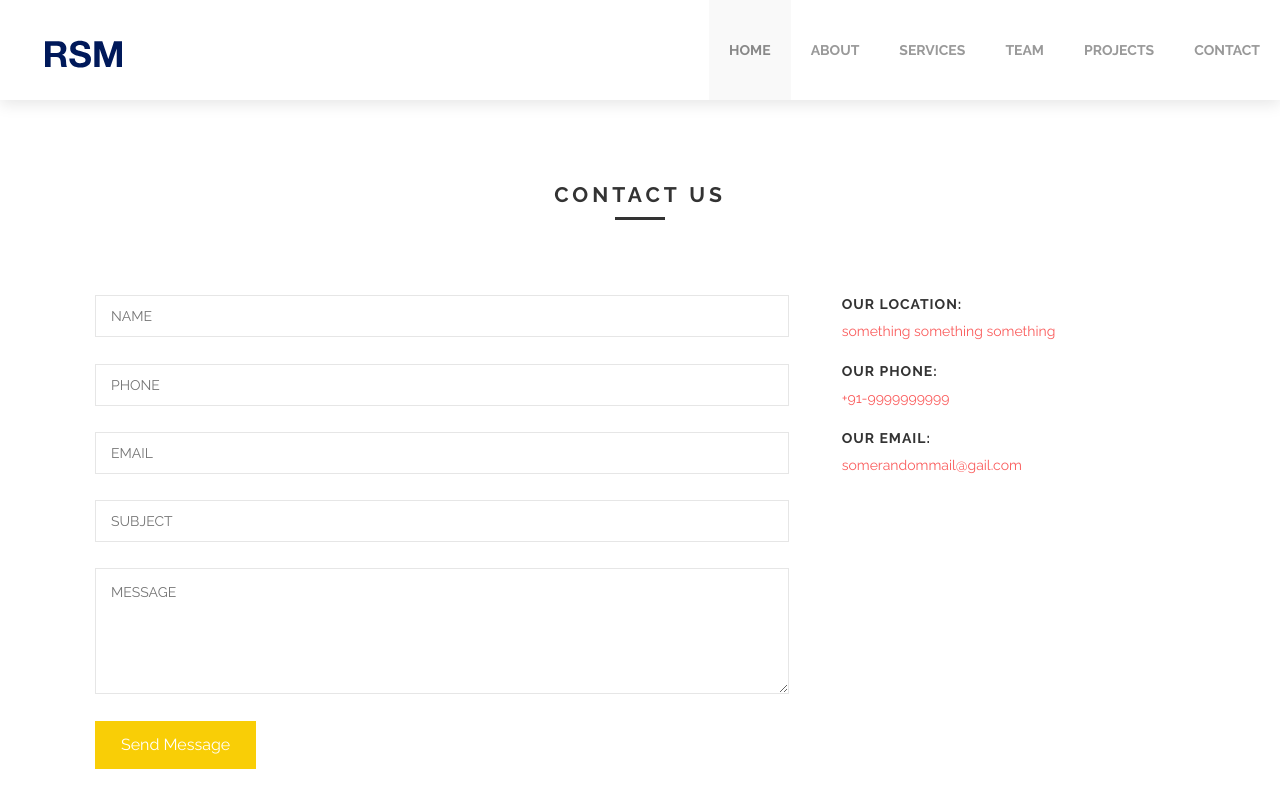
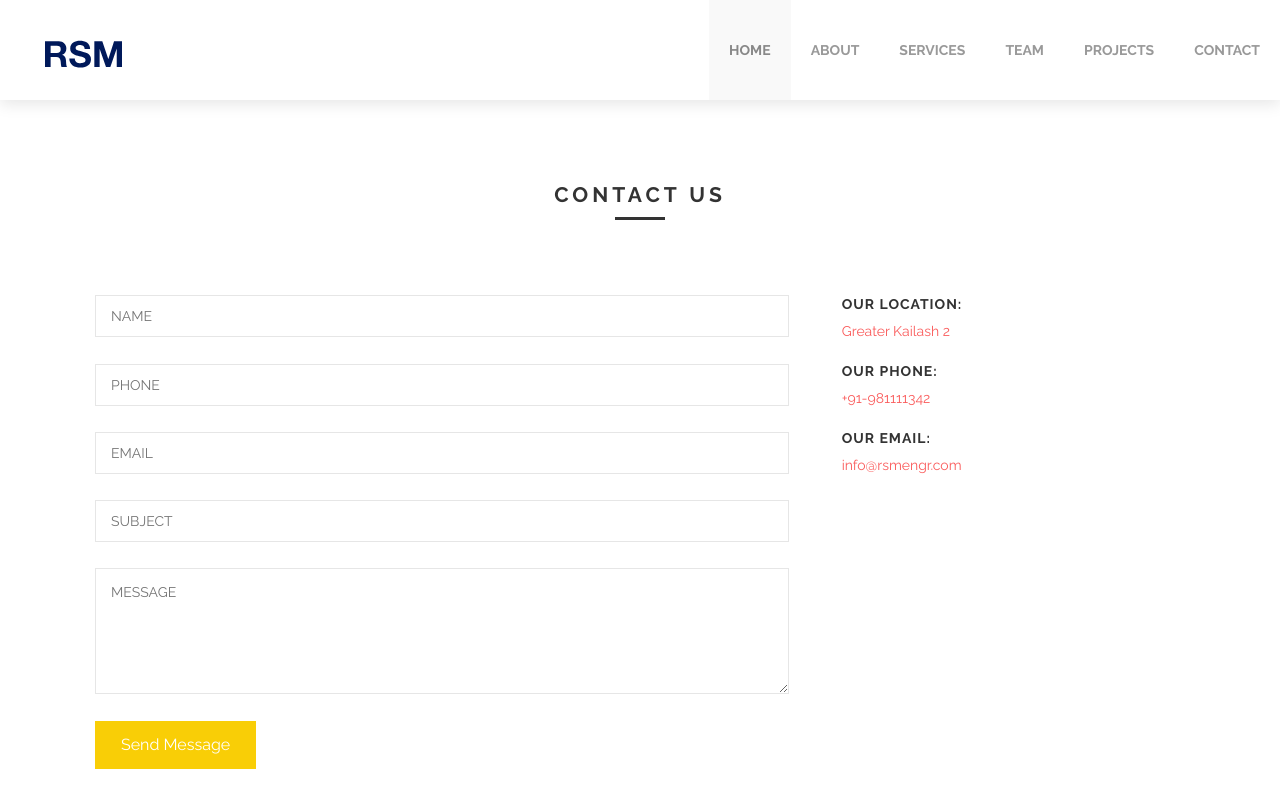
Before and after one commit to prabhav/rsm, a Jekyll site: the page built from contact.markdown, in a window 1280 px wide. Shown: the top 808 px of the page. Built offline with Jekyll 4.4.1, drawn with Linux system fonts in a browser that asks for light colours.

Commit message:
Updated Contact

```diff
--- a/contact.markdown
+++ b/contact.markdown
@@ -1,7 +1,8 @@
 ---
+title: Contact Us
+phone: "+91-981111342"
+email: info@rsmengr.com
+address: Greater Kailash 2
+address_link: "#"
 layout: layout--contact
-phone: "+91-9999999999"
-email: somerandommail@gail.com
-address: something something something
-address_link: "#"
 ---
```
